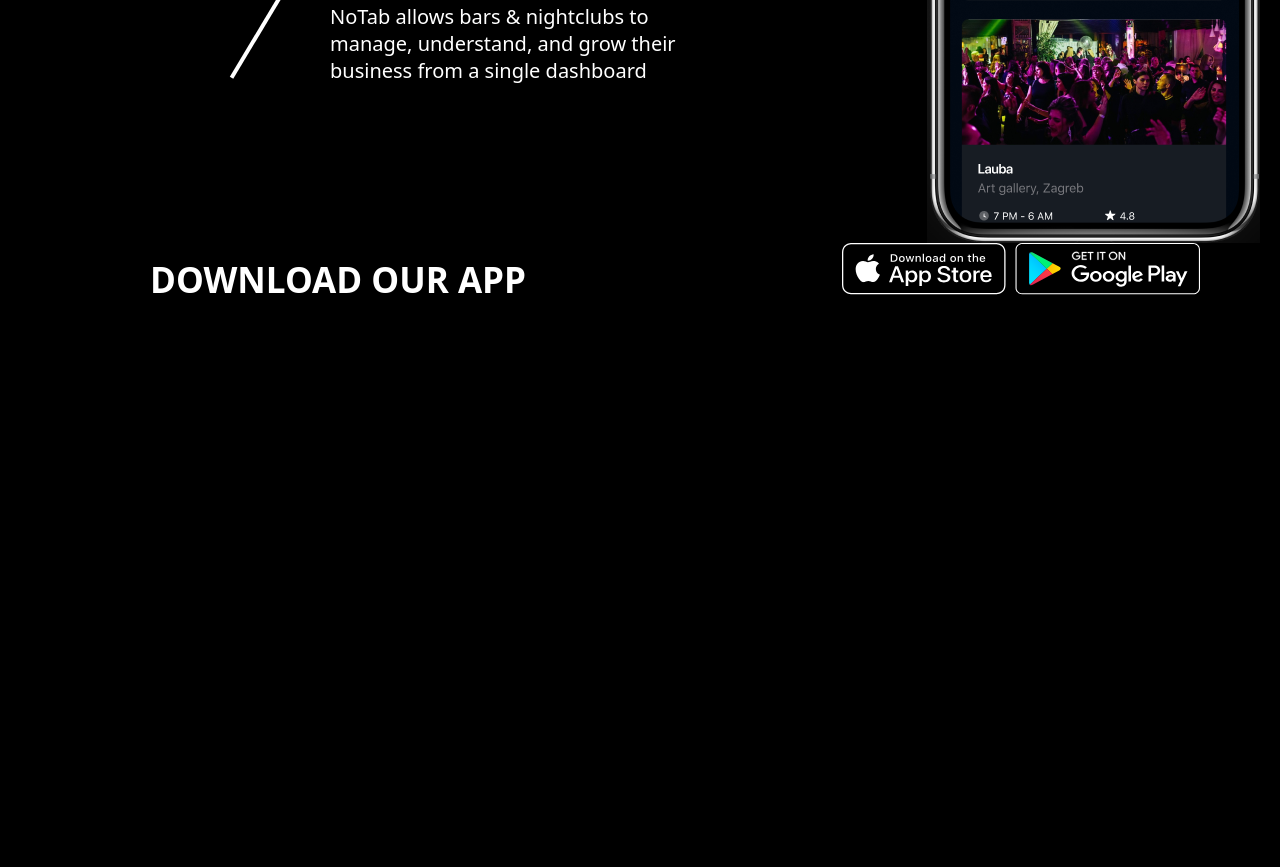
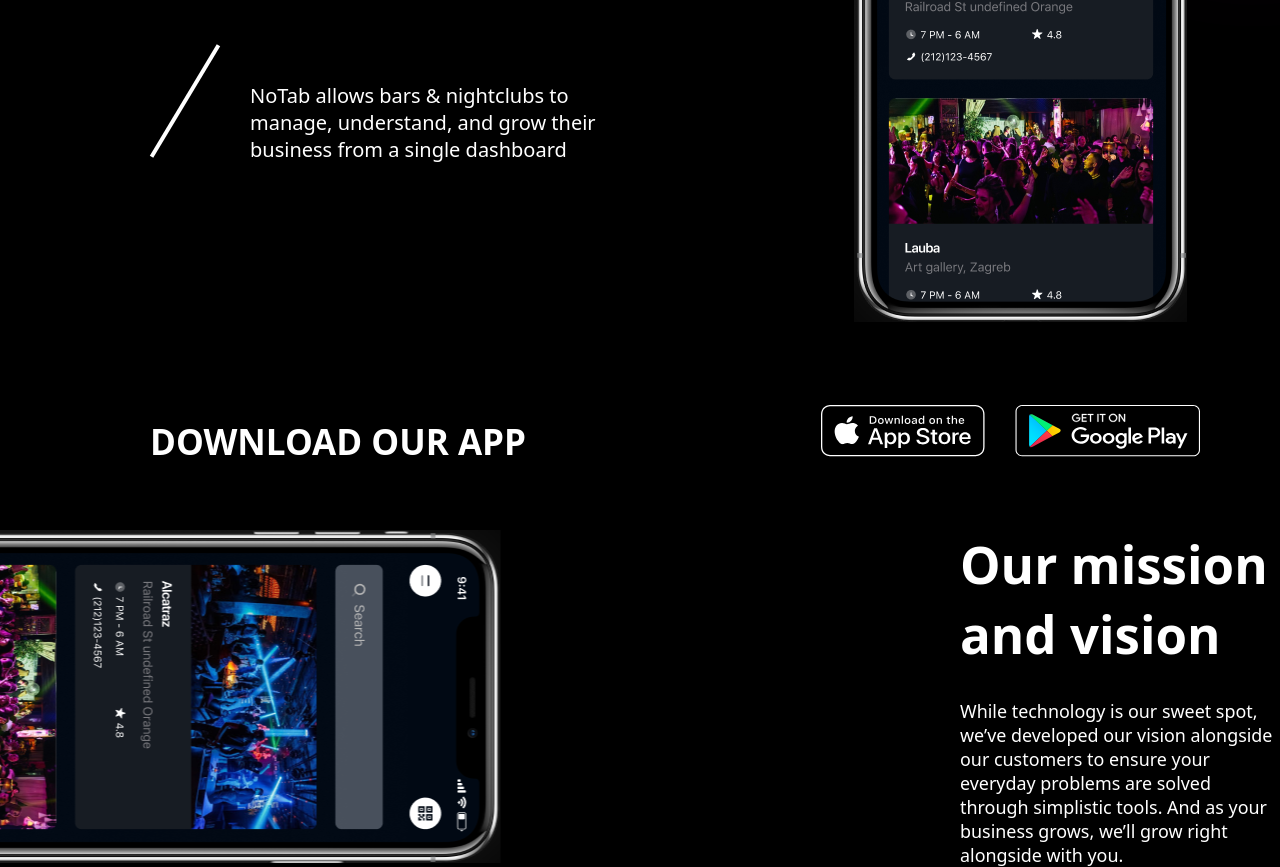
Before and after one commit to vovanstrr/NoTab, a plain HTML site: page index.html in a window 1280 px wide. Shown: the part 484-1351 px from the top of the page. Before the commit the page ends 801 px from the top, so only its background shows below. Drawn offline with Linux system fonts and the light colour scheme.

Commit message:
добавление секции mission

```diff
--- a/css/style.css
+++ b/css/style.css
@@ -2,6 +2,7 @@ body {
     background-color: black;
     font-family: 'Noto Sans', sans-serif;
     margin: 0;
+    overflow-x: hidden;
 }
 
 h1,
@@ -12,6 +13,7 @@ h5,
 h6 {
     font-family: 'Montserrat', sans-serif;
     margin: 0;
+    color: #fff
 }
 
 a {
@@ -40,6 +42,7 @@ p {
     max-width: 1240px;
     margin: 0 auto;
     color: #fff;
+    padding: 0 15px;
 }
 
 .header__container {
@@ -59,15 +62,20 @@ p {
     gap: 12px;
 }
 main {
-    margin-top: -50px;
+    margin-top: 29px;
 }
+
 /* WELCOME */
+.welcome {
+    padding-bottom: 50px;
 
+}
 .welcome__row {
     display: flex;
     align-items: center;
     justify-content: space-between;
-    padding-left: 80px;
+    /* padding-right: 80px; */
+    margin-bottom: 83px;
 }
 
 .welcome__desc {
@@ -125,6 +133,8 @@ main {
 .welcome__img {
     width: 20.81rem;
     height: 41.75rem;
+    margin-right: 73px;
+    /* padding-left: 70px; */
 }
 
 .weclome__container {
@@ -144,8 +154,6 @@ main {
     background-size: contain;
     background-repeat: no-repeat;
     z-index: -1;
-
-
 
 }
 
@@ -173,3 +181,46 @@ main {
     font-size: 2.19rem;
     line-height: 200%;
 }
+.cta__links {
+    display: flex;
+    gap: 30px;
+}
+
+/* MISSION */
+
+.mission {
+
+}
+
+.container {
+
+}
+
+.mission__container {
+position: relative;
+}
+
+.mission__img {
+    transform: rotate(90deg) translate(-50%);
+    position: absolute;
+    /* top: 0; */
+}
+
+.mission__desc {
+    display: block;
+    margin-left: auto;
+    width: 320px;
+}
+
+.mission__title {
+    font-family: var(--font3);
+    font-weight: 700;
+    font-size: 3.19rem;
+    margin-bottom: 30px;
+}
+
+.mission__text {
+    /* font-family: var(--third-family); */
+    font-weight: 400;
+    font-size: 1.12rem;
+}
--- a/index.html
+++ b/index.html
@@ -16,7 +16,6 @@
                 <img class="logo__img" src="./img/logo_cube.png" alt="logo_img">
                 <img class="logo__text" src="./img/logo_text.svg" alt="logo_text">
             </a>
-
             <a href="#!" class="header_login">
                 <img class="logo__login" src="./img/login.svg" alt="login">
                 <img class="logo__text" src="./img/login_text.svg" alt="login">
@@ -38,7 +37,7 @@
                 </div>
                 <div class="cta welcome__cta">
                     <p class="cta__text">DOWNLOAD OUR APP</p>
-                    <div class="cta__link">
+                    <div class="cta__links">
                         <a href="#!" class="cta__link">
                             <img src="./img/App Store.svg" alt="App Store" class="cta__img">
                         </a>
@@ -47,15 +46,24 @@
                         </a>
                     </div>
                 </div>
+            </div>
+        </section>
 
-
+        <section class="mission">
+            <div class="container mission__container"></div>
+            <img src="/img/iphone1fix.png" alt="phone" class="mission__img">
+            <div class="mission__desc">
+                <h2 class="mission__title">Our mission and vision</h2>
+                <p class="mission__text">While technology is our sweet spot, we’ve developed our vision alongside
+                    our customers to ensure your everyday problems are solved through simplistic tools. And as your
+                    business grows, we’ll grow right alongside with you.</p>
             </div>
-
 
         </section>
     </main>
 
 
+
 </body>
 
 </html>
```
